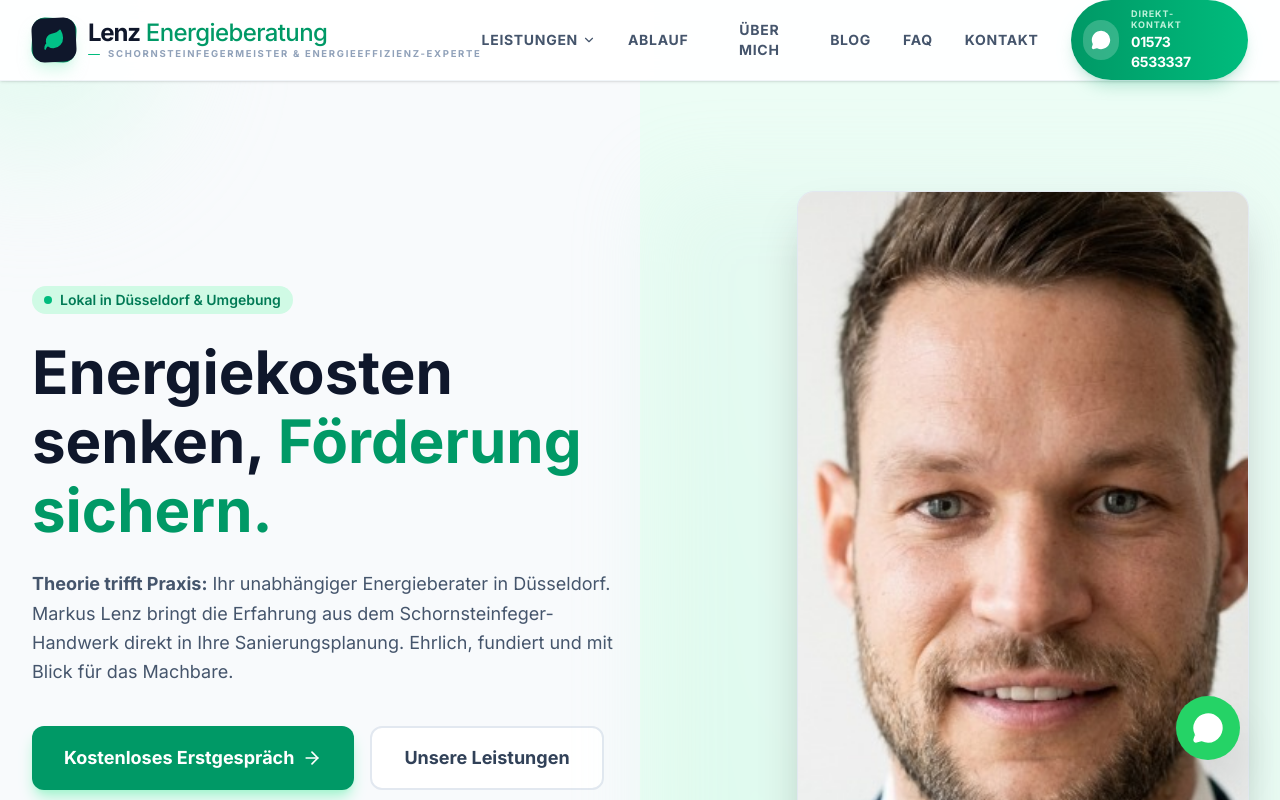
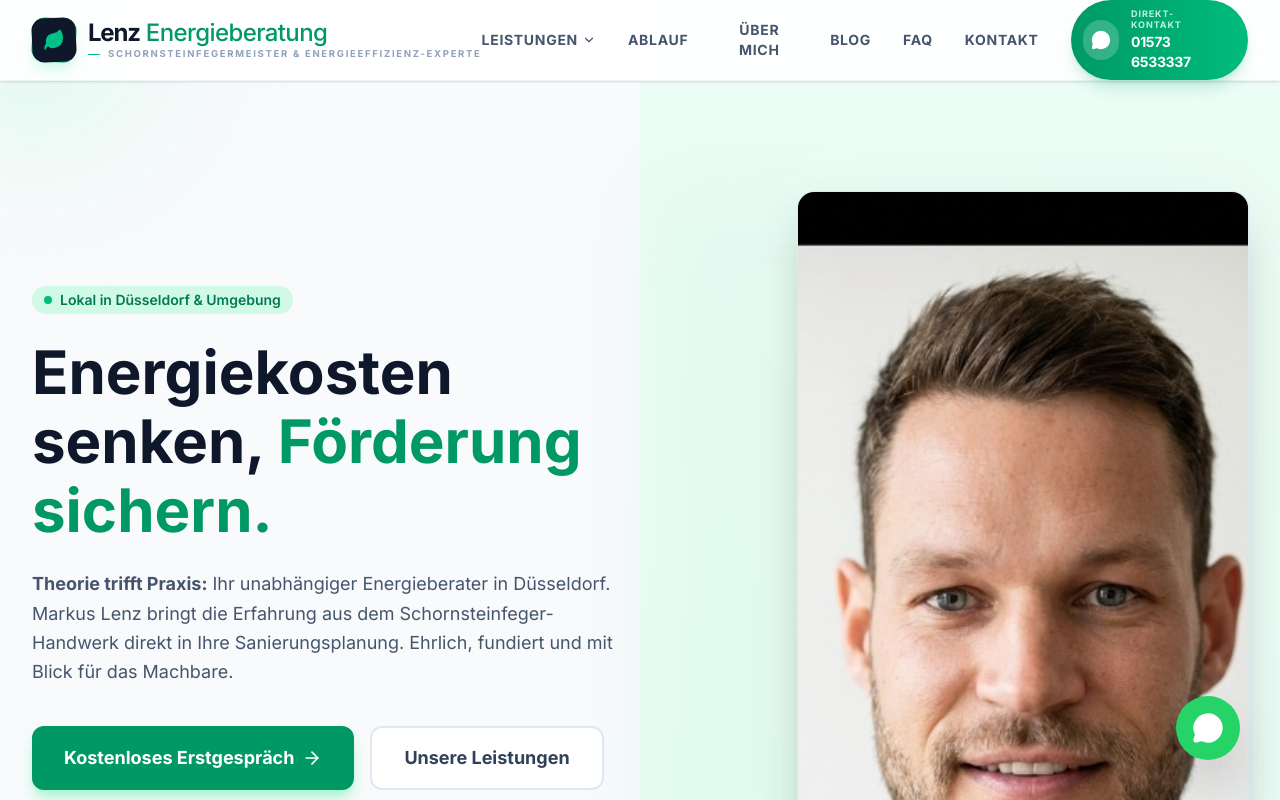
Before and after one commit to Kiwos-bit/lenz-energieberatung, a React (Vite) app: page / in a window 1280 px wide. Shown: the top 800 px of the page. Built offline with nearby package versions, Linux system fonts and the light colour scheme.

Commit message:
Fix Hero image framing: adjust vertical position to show hair

```diff
--- a/components/Hero.tsx
+++ b/components/Hero.tsx
@@ -76,7 +76,7 @@
                 width="688"
                 height="1552"
                 fetchPriority="high"
-                className="w-full h-full object-cover object-[center_38%] scale-[1.55]"
+                className="w-full h-full object-cover object-[center_10%] scale-[1.4]"
                 onError={(e) => {
                   (e.target as HTMLImageElement).src = "https://images.unsplash.com/photo-1560250097-0b93528c311a?auto=format&fit=crop&q=80&w=1200";
                 }}
```
